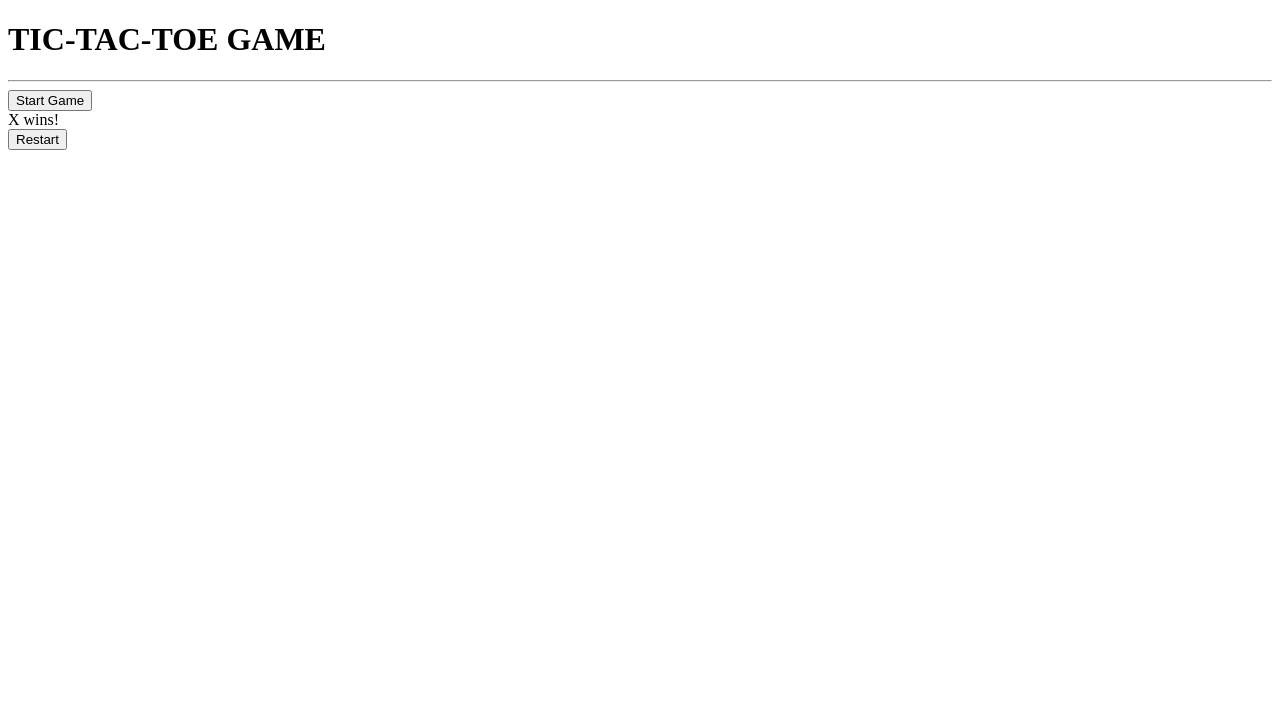
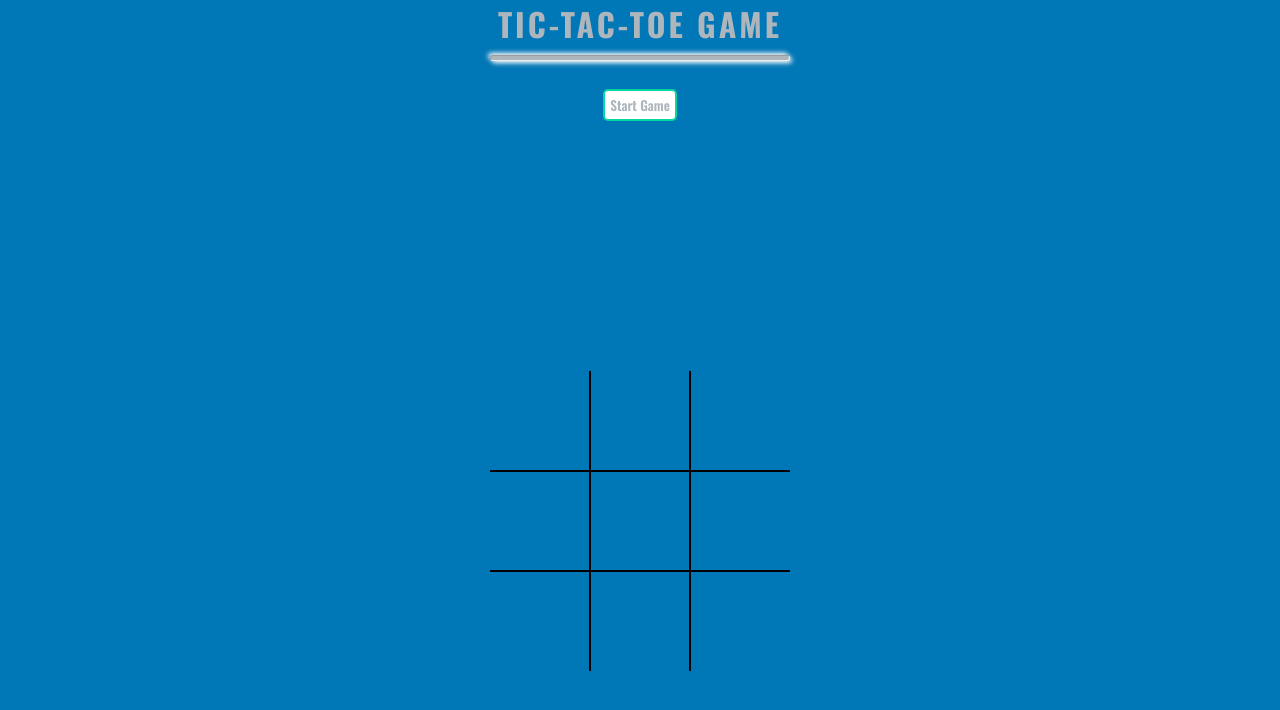
Before and after one commit to mdhamed238/Tic-Tac-Toe_Game, a plain HTML site: page index.html in a window 1280 px wide. Drawn offline with nearby package versions, Linux system fonts and the light colour scheme.

Commit message:
Update index.html

```diff
--- a/index.html
+++ b/index.html
@@ -4,8 +4,8 @@
     <meta charset="UTF-8">
     <meta http-equiv="X-UA-Compatible" content="IE=edge">
     <meta name="viewport" content="width=device-width, initial-scale=1.0">
-    <link rel="stylesheet" href="app.css">
-    <script src="app.js" defer></script>
+    <link rel="stylesheet" href="style.css">
+    <script src="script.js" defer></script>
     <title>Tic-Tac-Toe Game</title>
 </head>
 <body>
```
